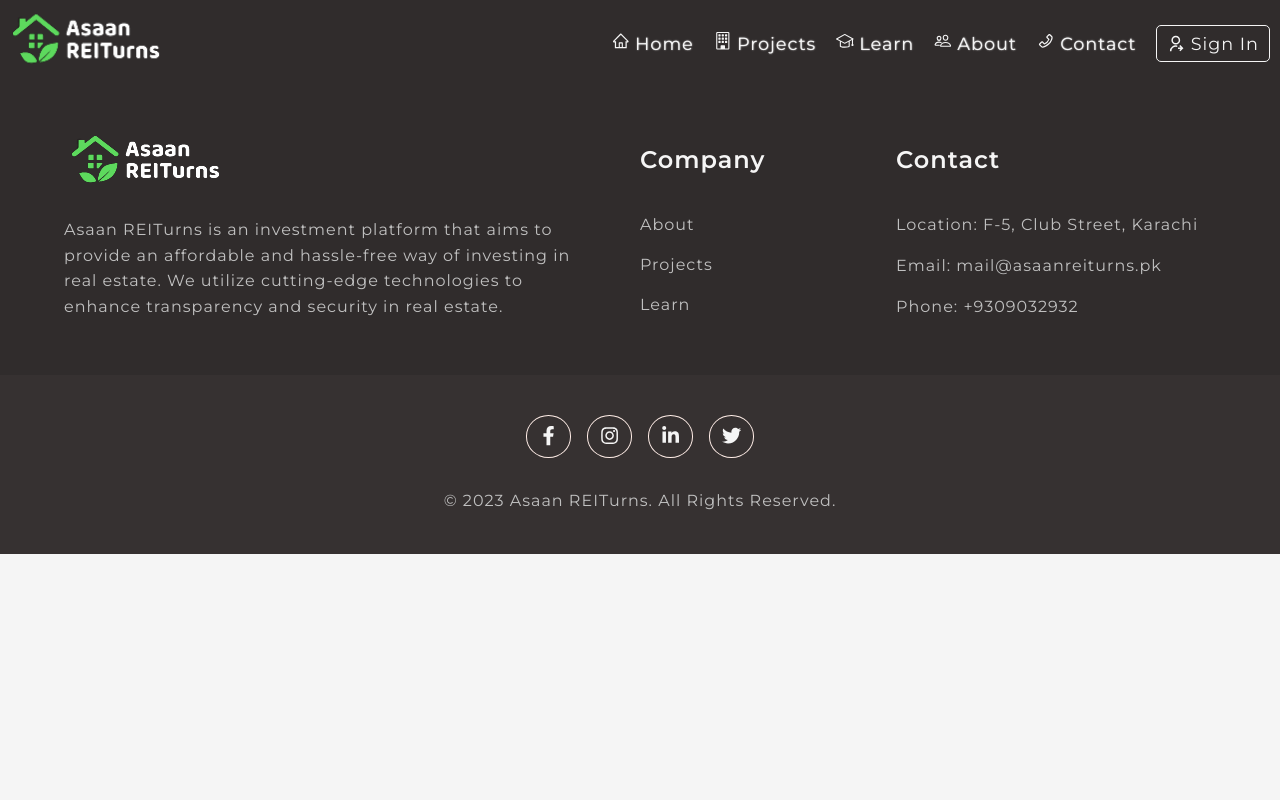
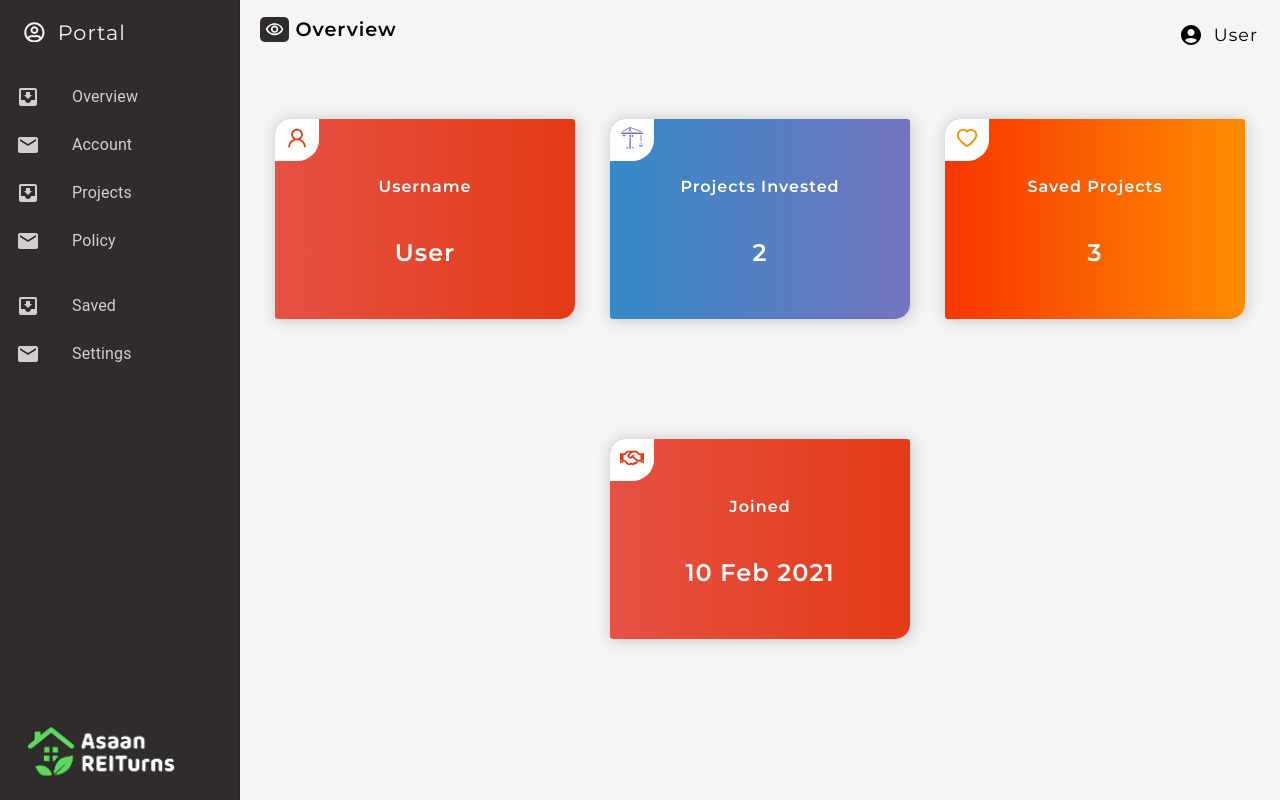
Before and after one commit to mohsiniqbal185/fydp_asset_tokenization, a React (Vite) app in the folder frontend/: page /portal in a window 1280 px wide. Built offline with nearby package versions, Linux system fonts and the light colour scheme.

Commit message:
portal frontend added

```diff
--- /dev/null
+++ b/frontend/src/components/Portal/Portal.css
@@ -0,0 +1,109 @@
+.portal-page{
+    display: flex;
+}
+
+.drawer-container{
+    background:#302c2c;
+    position: relative;
+    height:100vh;
+}
+
+.logo-image{
+    position: absolute;
+    bottom:0;
+    left: 15px;
+}
+
+.boxes{
+    display:flex;
+    justify-content:space-evenly;
+    flex-grow:1;
+    min-height:80vh;
+    align-items:center;
+    flex-wrap: wrap;
+}
+
+.box{
+    width:300px;
+    height:200px;
+    box-shadow: 1px 1px 15px silver;
+    border-radius: 3px;
+    border-top-left-radius: 15px;
+    border-bottom-right-radius: 15px;
+    display: flex;
+    justify-content: center;
+    align-items: center;
+    flex-direction: column;
+    font-weight: 600;
+    color: #fff;
+    position: relative;
+}
+
+.box h4{
+    display: flex;
+    align-items: center;
+}
+
+.box-icon{
+    position: absolute;
+    top:0px;
+    left: 0px;
+    font-size: 1.5rem;
+    padding: 7px 10px;
+    background-color: #7474BF;
+    border-bottom-right-radius: 50%;
+    border-top-left-radius: 15px;
+    background-color: #fff;
+}
+
+.box:nth-child(3n-2){
+    background: #e43a15;  /* fallback for old browsers */
+background: -webkit-linear-gradient(to right, #e65245, #e43a15);  /* Chrome 10-25, Safari 5.1-6 */
+background: linear-gradient(to right, #e65245, #e43a15); /* W3C, IE 10+/ Edge, Firefox 16+, Chrome 26+, Opera 12+, Safari 7+ */
+
+}
+
+.box:nth-child(3n-2) .box-icon{
+    color:#e43a15;
+}
+
+.box:nth-child(3n-1){
+    background: #7474BF;  /* fallback for old browsers */
+    background: -webkit-linear-gradient(to right, #348AC7, #7474BF);  /* Chrome 10-25, Safari 5.1-6 */
+    background: linear-gradient(to right, #348AC7, #7474BF); /* W3C, IE 10+/ Edge, Firefox 16+, Chrome 26+, Opera 12+, Safari 7+ */
+color:'#fff';
+}
+
+.box:nth-child(3n-1) .box-icon{
+    color: #7474BF;
+}
+
+.box:nth-child(3n){
+    background: #fe8c00;  /* fallback for old browsers */
+background: -webkit-linear-gradient(to right, #f83600, #fe8c00);  /* Chrome 10-25, Safari 5.1-6 */
+background: linear-gradient(to right, #f83600, #fe8c00); /* W3C, IE 10+/ Edge, Firefox 16+, Chrome 26+, Opera 12+, Safari 7+ */
+color:'#fff';
+}
+
+.box:nth-child(3n) .box-icon{
+    color: #fe8c00;
+}
+
+.heading{
+    margin-left:20px;
+    font-weight:600;
+    display:flex;
+    align-items: center;
+    font-size: 1.2rem;
+}
+
+.heading-icon{
+    background:#302c2c;
+    color:#FFF;
+    padding:3px 5px;
+    display: flex;
+    justify-content: center;
+    align-items: center;
+    height:100%;
+    border-radius: 5px;
+}
--- /dev/null
+++ b/frontend/src/components/Portal/Portal.jsx
@@ -0,0 +1,183 @@
+import Box from '@mui/material/Box';
+import Divider from '@mui/material/Divider';
+import Drawer from '@mui/material/Drawer';
+import InboxIcon from '@mui/icons-material/MoveToInbox';
+import List from '@mui/material/List';
+import ListItem from '@mui/material/ListItem';
+import ListItemButton from '@mui/material/ListItemButton';
+import ListItemIcon from '@mui/material/ListItemIcon';
+import ListItemText from '@mui/material/ListItemText';
+import MailIcon from '@mui/icons-material/Mail';
+import Toolbar from '@mui/material/Toolbar';
+import { FaRegHandshake, FaRegUserCircle } from 'react-icons/fa';
+import './Portal.css'
+import { useState } from 'react';
+import IconButton from '@mui/material/IconButton';
+import AccountCircle from '@mui/icons-material/AccountCircle';
+import MenuItem from '@mui/material/MenuItem';
+import Menu from '@mui/material/Menu';
+import { MdOutlineVisibility } from 'react-icons/md';
+import { GiCrane } from 'react-icons/gi';
+import { AiOutlineHeart, AiOutlineUser } from 'react-icons/ai';
+
+const drawerWidth = 240;
+
+const container = window.document.body;
+
+const Portal = () => {
+
+    const [mobileOpen, setMobileOpen] = useState(false);
+    const [anchorEl, setAnchorEl] = useState(null);
+
+  const handleDrawerToggle = () => {
+    setMobileOpen(!mobileOpen);
+  };
+
+  const handleChange = (event) => {
+    setAuth(event.target.checked);
+  };
+
+  const handleMenu = (event) => {
+    setAnchorEl(event.currentTarget);
+  };
+
+  const handleClose = () => {
+    setAnchorEl(null);
+  };
+
+  const drawer = (
+    <div className='drawer-container'>
+      <Toolbar style={{color:'#f5f5f5',display:'flex',alignItems:'center',fontSize:'1.3rem'}}>
+        <FaRegUserCircle/>&nbsp;
+        Portal
+      </Toolbar>
+      <Divider />
+      <List>
+        {['Overview', 'Account', 'Projects', 'Policy'].map((text, index) => (
+          <ListItem key={text} disablePadding>
+            <ListItemButton>
+              <ListItemIcon sx={{color:'#cfcfcf'}}>
+                {index % 2 === 0 ? <InboxIcon /> : <MailIcon />}
+              </ListItemIcon>
+              <ListItemText primary={text} sx={{color:'#cfcfcf'}}/>
+            </ListItemButton>
+          </ListItem>
+        ))}
+      </List>
+      <Divider />
+      <List>
+        {['Saved', 'Settings'].map((text, index) => (
+          <ListItem key={text} disablePadding>
+            <ListItemButton>
+              <ListItemIcon sx={{color:'#cfcfcf'}}>
+                {index % 2 === 0 ? <InboxIcon /> : <MailIcon />}
+              </ListItemIcon>
+              <ListItemText primary={text} sx={{color:'#cfcfcf'}}/>
+            </ListItemButton>
+          </ListItem>
+        ))}
+      </List>
+        <div className='logo-image'>
+            <img src="/assets/logo8.png" alt="" />
+        </div>
+    </div>
+  );
+    return (
+        <div className="portal-page">
+            <Box
+        component="nav"
+        sx={{ width: { sm: drawerWidth }, flexShrink: { sm: 0 },position:'relative'}}
+        aria-label="mailbox folders"
+      >
+        {/* The implementation can be swapped with js to avoid SEO duplication of links. */}
+        <Drawer
+          container={container}
+          variant="temporary"
+          open={mobileOpen}
+          onClose={handleDrawerToggle}
+          ModalProps={{
+            keepMounted: true, // Better open performance on mobile.
+          }}
+          sx={{
+            display: { xs: 'block', sm: 'none' },
+            '& .MuiDrawer-paper': { boxSizing: 'border-box', width: drawerWidth,background:'#302c2c' },
+          }}
+        >
+          {drawer}
+        </Drawer>
+        <Drawer
+          variant="permanent"
+          sx={{
+            display: { xs: 'none', sm: 'block' },
+            '& .MuiDrawer-paper': { boxSizing: 'border-box', width: drawerWidth,background:'#302c2c' },
+          }}
+          open
+        >
+          {drawer}
+        </Drawer>
+      </Box>
+      <div>
+        <div style={{display:'flex',justifyContent:'space-between',alignItems:'center'}}>
+            <div className='heading'>
+                <span className='heading-icon'><MdOutlineVisibility/></span>&nbsp;
+                <span>Overview</span>
+            </div>
+              <IconButton
+                size="large"
+                aria-label="account of current user"
+                aria-controls="menu-appbar"
+                aria-haspopup="true"
+                onClick={handleMenu}
+                color="inherit"
+                style={{fontSize:'1.1rem',marginRight:'10px',marginTop:'10px'}}
+              >
+                <AccountCircle/>&nbsp;
+                User
+              </IconButton>
+              <Menu
+                id="menu-appbar"
+                anchorEl={anchorEl}
+                anchorOrigin={{
+                  vertical: 'top',
+                  horizontal: 'right',
+                }}
+                keepMounted
+                transformOrigin={{
+                  vertical: 'top',
+                  horizontal: 'right',
+                }}
+                open={Boolean(anchorEl)}
+                onClose={handleClose}
+              >
+                <MenuItem onClick={handleClose}>Profile</MenuItem>
+                <MenuItem onClick={handleClose}>My account</MenuItem>
+              </Menu>
+            </div>
+        <div className="boxes">
+            <div className="box">
+                <div className='box-icon'><AiOutlineUser/></div>
+                <h4>Username</h4>
+                <h2>User</h2>
+            </div>
+            <div className="box">
+                <div className='box-icon'><GiCrane/></div>
+                <h4>Projects Invested</h4>
+                <h2>2</h2>
+            </div>
+            <div className="box">
+                <div className='box-icon'><AiOutlineHeart/></div>
+                <h4>Saved Projects</h4>
+                <h2>3</h2>
+            </div>
+            <div className="box">
+                <div className='box-icon'><FaRegHandshake/></div>
+                <h4>Joined</h4>
+                <h2>10 Feb 2021</h2>
+            </div>
+        </div>
+      </div>
+        </div>
+     );
+}
+
+export default Portal;
--- a/frontend/src/routes/Routes.jsx
+++ b/frontend/src/routes/Routes.jsx
@@ -15,6 +15,7 @@
 import HomeContent from "../components/HomeContent/HomeContent";
 import Learn from "../components/Learn/Learn";
 import SingleProperty from "../components/SingleProperty/SingleProperty";
+import Portal from "../components/Portal/Portal";
 
 const AppLayout = () => {
   return (
@@ -47,6 +48,7 @@
       </Route>
       <Route path="/sign-in" element={<SignIn />} />
       <Route path="/sign-up" element={<SignUp />} />
+      <Route path="/portal" element={<Portal/>}/>
       <Route path="projects/:id" element={
         <>
         <Header/>
```
